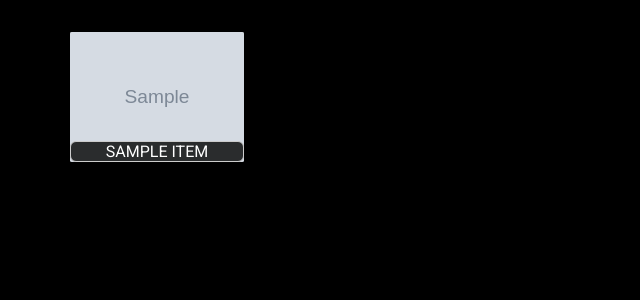
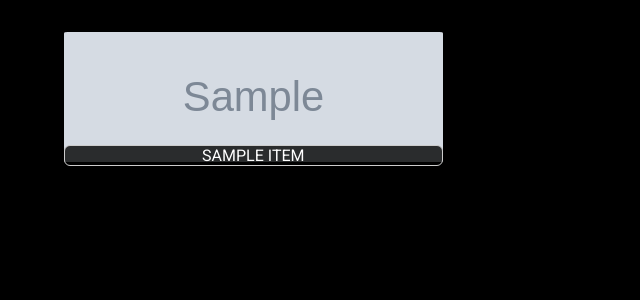
Before and after one commit to Bokeron8/animeflix, a Flask app: page /search in a window 1280 px wide. Shown: the part 51-351 px from the top of the page, without its empty margins (0-640 px from the left). Run offline with Flask 2, Linux system fonts and the light colour scheme; grey boxes marked "Sample" are stand-in pictures; a database or web service that is not in the repository returns one stand-in record (values such as "Sample title"); data that the repository does not hold is empty; some libraries are stand-ins or nearby versions.

Commit message:
Change search to grid view

```diff
--- a/core/apis/utils.py
+++ b/core/apis/utils.py
@@ -21,7 +21,8 @@
     a = {}
     a['title'] = result.select_one(".title").text
     a['img'] = result.a.div['data-setbg']
-    a['href'] = result.a['href'].replace(base_url, "")
+    an, nouse = result.a['href'].replace(base_url, "").split('/')
+    a['href'] = f"{url_for('anime.episodes', anime_name=an)}"
     animes.append(a)
 
   return animes
@@ -38,6 +39,8 @@
   if result['Episodios'] == "Desconocido":
     episodes = soup.select_one(".anime__pagination :last-child")
     result['Episodios'] = int(episodes.text.split('-')[1])
+  else:
+    result['Episodios'] = int(result['Episodios'])
   return result
 
 
--- a/core/static/css/search.css
+++ b/core/static/css/search.css
@@ -1,14 +1,32 @@
 
-section.animes-found{
-    display: flex;
-    align-items: center;
-    height: 33%;
+@media screen and (max-width: 600px) {
+    .animes-found{
+        grid-template-columns: auto auto;
+    }
 }
-article.anime-card{
+@media screen and (min-width: 600px) {
+    .animes-found{
+        grid-template-columns: auto auto auto auto auto;
+    }
+}
+.animes-found{
+    display: grid;
+    column-gap: 4px;
+    row-gap: 30px;
+}
+
+.anime-card a img{
+    width: 100%;
+    height: 130px;
+    object-fit: cover;
+    object-position: middle;
+    border-radius: 1%;
+}
+
+.anime-card{
     position: relative;
 }
-
-article.anime-card span{
+span{
     position: absolute;
     font-size: 1em;
 
@@ -27,11 +45,3 @@
     white-space: nowrap;
     text-overflow: ellipsis;
 }
-
-article.anime-card a img{
-    width: 100%;
-    height: 130px;
-    object-fit: cover;
-    object-position: middle;
-    border-radius: 1%;
-}
--- a/core/static/javascript/search.js
+++ /dev/null
@@ -1,21 +0,0 @@
-var w = $(window).width();
-var h = $(window).height();
-
-if (w < 500 && h < 1000){
-  $('.animes-found').slick({
-    infinite: true,
-    slidesToShow: 3,
-    slidesToScroll: 3,
-    prevArrow: 'c',
-    nextArrow: 'c',
-  });
-}
-else{
-  $('.animes-found').slick({
-    infinite: true,
-    slidesToShow: Math.min($(".animes-found").children().length, 5),
-    slidesToScroll: Math.min($(".animes-found").children().length, 5),
-    prevArrow: 'c',
-    nextArrow: 'c',
-  });
-}
--- a/core/templates/layout.html
+++ b/core/templates/layout.html
@@ -19,6 +19,8 @@
             <div>
                 <input name="q" id="anime" autocomplete="off"/>
                 <input name="page_number" value=1 hidden>
+                <input name="orden" value=desc hidden>
+                <input name="filtro" value=fecha hidden>
             </div>
         </form>
     </header>
--- a/core/templates/search.html
+++ b/core/templates/search.html
@@ -20,7 +20,7 @@
     <section class="animes-found">
         {% for anime in animes %}
             <article class="anime-card">
-                <a href="{{ url_for('anime.episodes', anime_name = anime['href']) }}">
+                <a href="{{ anime['href'] }}">
                     <img src= "{{ anime['img'] }}">
                 </a>
                 <span>{{ anime['title'] }}</span>
```
